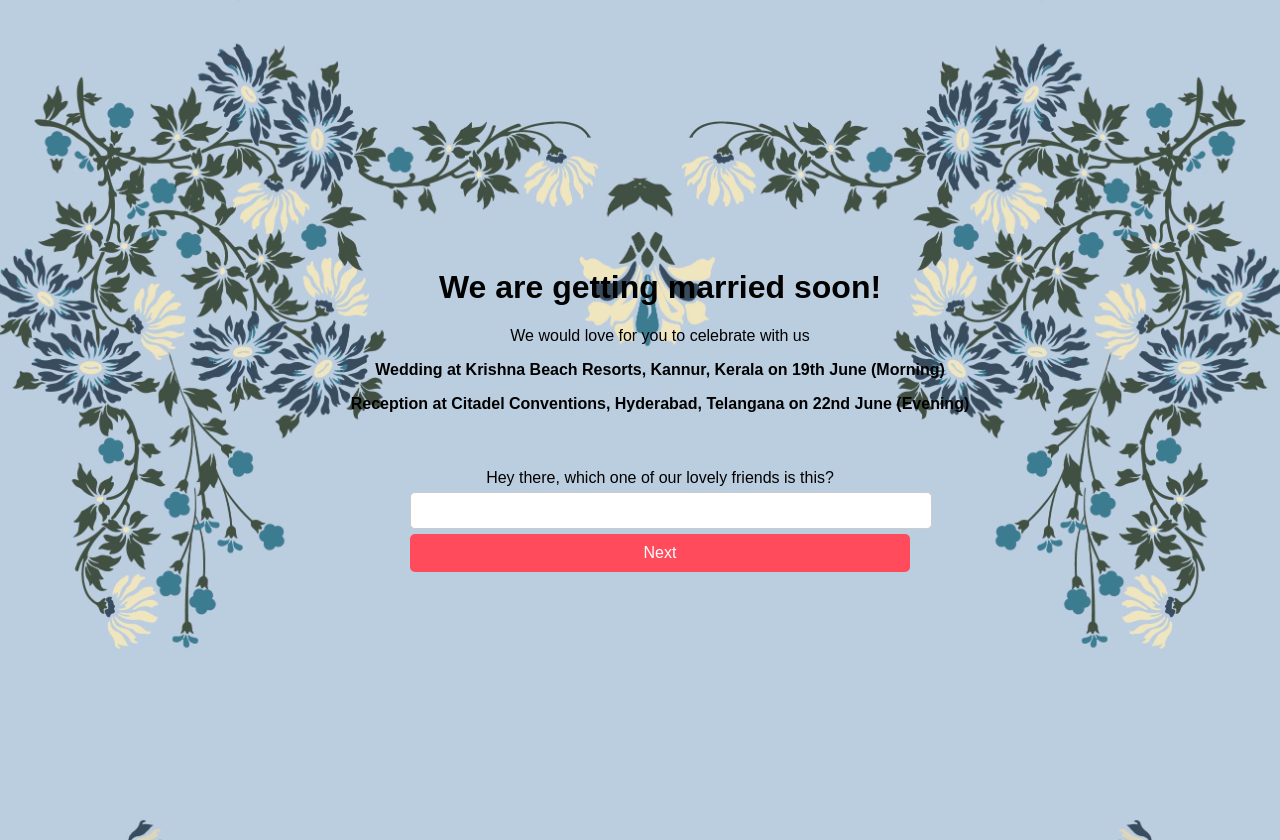
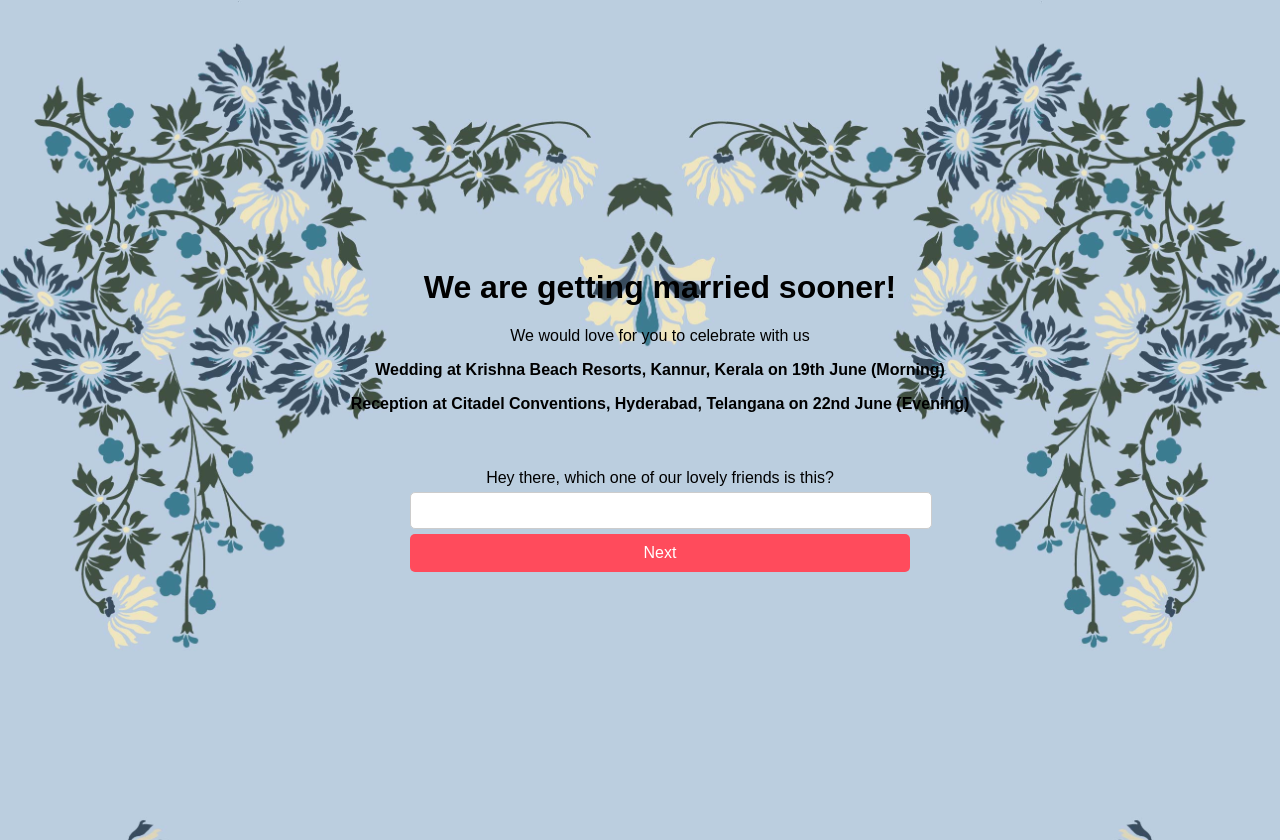
Before and after one commit to leelendhu/test, a plain HTML site: page test1.html in a window 1280 px wide. Shown: the top 840 px of the page. Drawn offline with Linux system fonts and the light colour scheme.

Commit message:
Update test1.html

```diff
--- a/test1.html
+++ b/test1.html
@@ -82,7 +82,7 @@
 </head>
 <body>
     <div>
-        <h1>We are getting married soon!</h1>
+        <h1>We are getting married sooner!</h1>
         <p>We would love for you to celebrate with us</p>
         <p><strong>Wedding at Krishna Beach Resorts, Kannur, Kerala on 19th June (Morning)</strong></p>
         <p><strong>Reception at Citadel Conventions, Hyderabad, Telangana on 22nd June (Evening)</strong></p>
```
